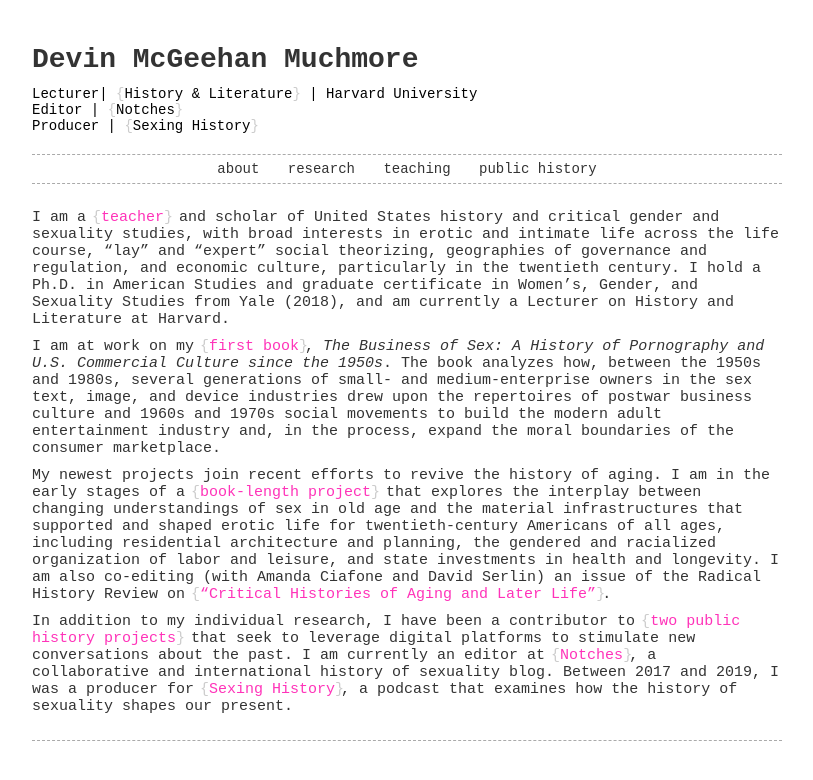
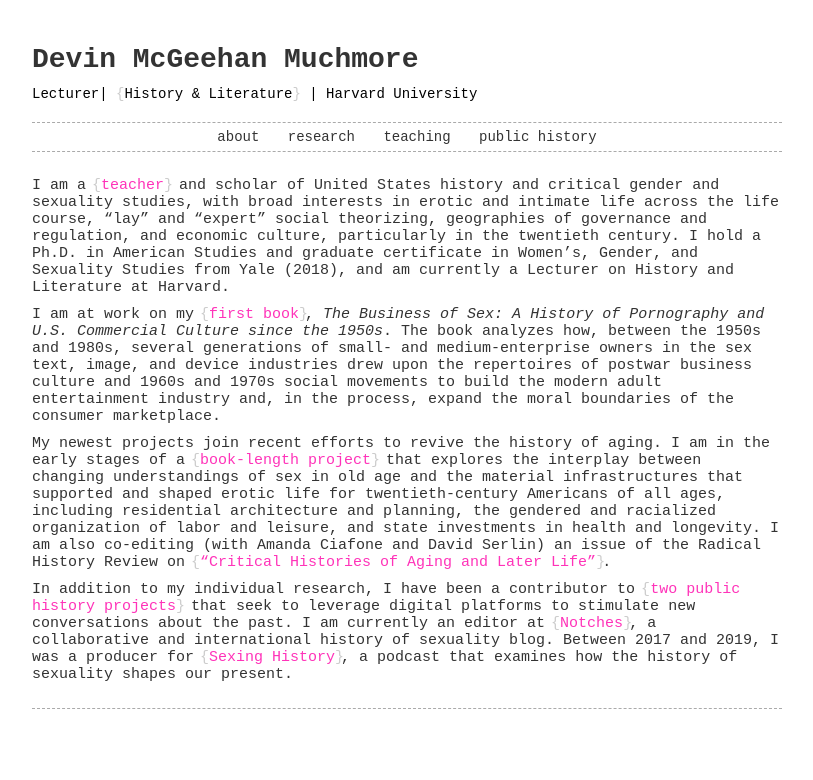
Before and after one commit to devintmm/devintmm.github.io, a Jekyll site: the page built from index.md, in a window 1280 px wide. Shown: the top 780 px of the page, without its empty margins (233-1046 px from the left). Built offline with Jekyll 4.4.1, drawn with Linux system fonts in a browser that asks for light colours.

Commit message:
Update header.html

```diff
--- a/_includes/header.html
+++ b/_includes/header.html
@@ -3,8 +3,6 @@
     <h1 >Devin McGeehan Muchmore</h1>
     <ul class="roles">
     <li>Lecturer| <a href="https://histlit.fas.harvard.edu/">History & Literature</a> | Harvard University
-    <li>Editor | <a href="http://notchesblog.com">Notches</a>
-    <li>Producer | <a href="https://www.sexinghistory.com">Sexing History</a>
     </ul>
   </div>
 </header>
```
